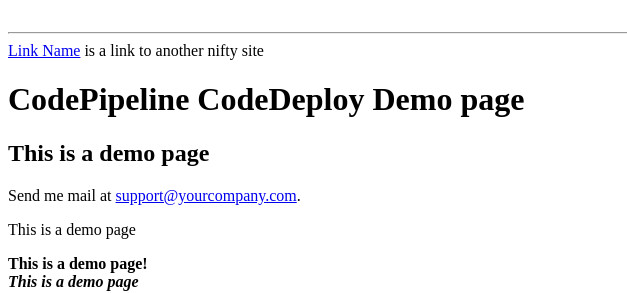
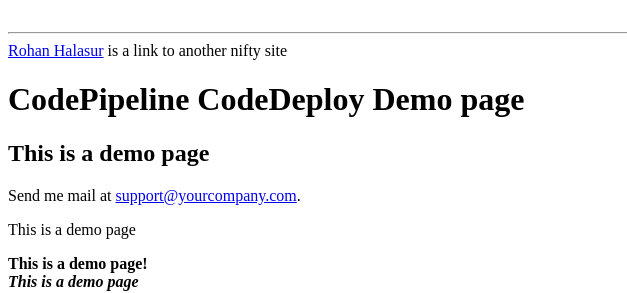
Before and after one commit to rohanhalasur/Code-Pipeline, a plain HTML site: page script/index.html in a window 1280 px wide. Shown: the top 293 px of the page, 0-627 px from the left. Drawn offline with Linux system fonts and the light colour scheme.

Commit message:
Update index.html

```diff
--- a/script/index.html
+++ b/script/index.html
@@ -12,7 +12,7 @@
 
 <HR>
 
-<a href="http://somegreatsite.com">Link Name</a>
+<a href="http://somegreatsite.com">Rohan Halasur</a>
 
 is a link to another nifty site
 
```
